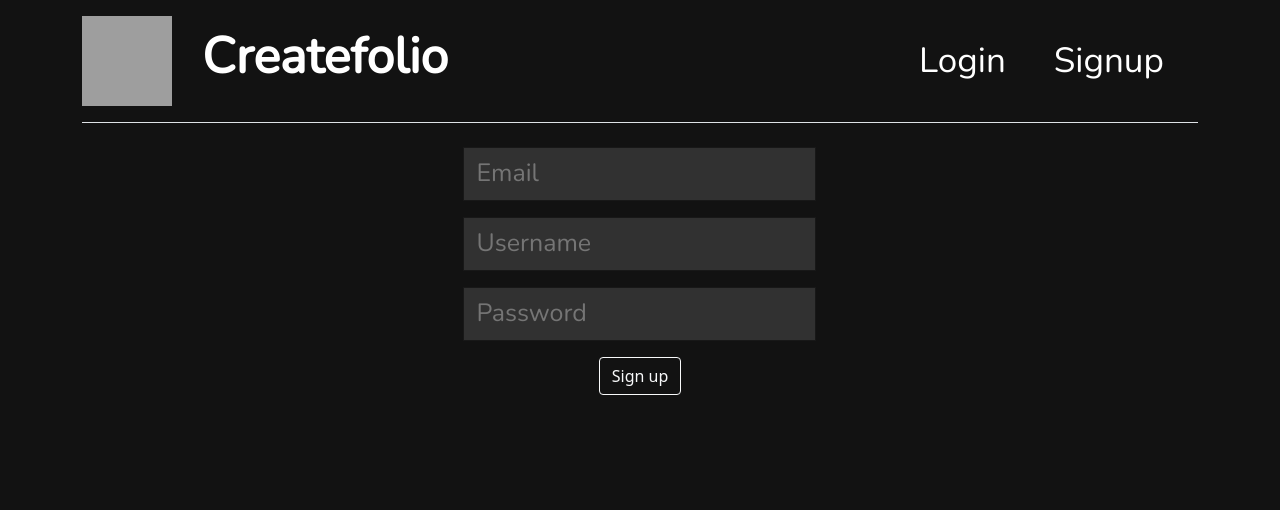
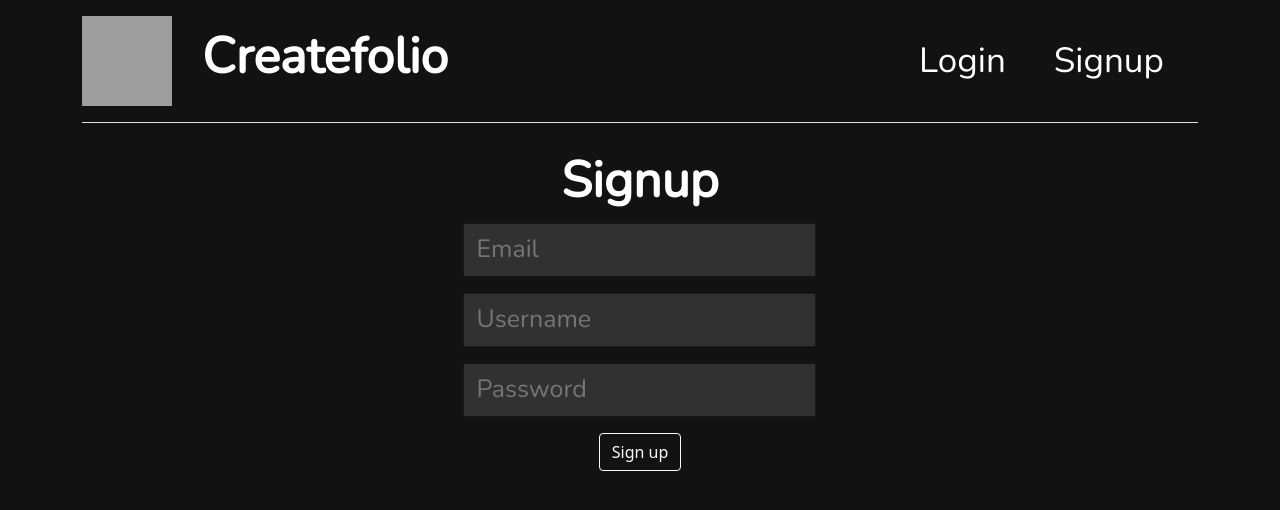
Before and after one commit to NikOneZ1/createfolio, a React (Create React App) app in the folder portfolio_frontend/: page /registration in a window 1280 px wide. Shown: the top 510 px of the page. Built offline with nearby package versions, Linux system fonts and the light colour scheme; grey boxes are pictures that could not be loaded.

Commit message:
Added headers to login and signup pages

```diff
--- a/portfolio_frontend/src/Pages/Login.js
+++ b/portfolio_frontend/src/Pages/Login.js
@@ -63,6 +63,7 @@ export default function Login () {
             <Header/>
             <div className="row text-center">
                 <div className="mx-auto d-block col-xs-10 col-sm-10 col-md-10 col-lg-8">
+                    <h1 className="header1 text-center">Login</h1>
                     <form onSubmit={Submit}>
                         {invalid_data && <p className="error-p">Wrong username or password.</p>}
                         {username_error && <label className="error-message">{username_error}</label>}
--- a/portfolio_frontend/src/Pages/Registration.js
+++ b/portfolio_frontend/src/Pages/Registration.js
@@ -63,10 +63,11 @@ export default function Registration() {
     return (
         <div>
         <Header/>
-        <div className="row text-center">
-            <div className="mx-auto d-block col-xs-10 col-sm-10 col-md-10 col-lg-8">
+            <div className="row text-center">
+                <div className="mx-auto d-block col-xs-10 col-sm-10 col-md-10 col-lg-8">
+                    <h1 className="header1 text-center">Signup</h1>
                     <form onSubmit={Submit}>
-                        {email_error && <label className="error-message">{email_error}</label>}
+                    {email_error && <label className="error-message">{email_error}</label>}
                         <p><input title="error" placeholder="Email" type="text" id="email" name="email" value={registration.email} onChange={changeRegistrationInput}/></p>
                         {username_error && <label className="error-message">{username_error}</label>}
                         <p><input placeholder="Username" type="text" id="username" name="username" value={registration.username} onChange={changeRegistrationInput}/></p>
```
